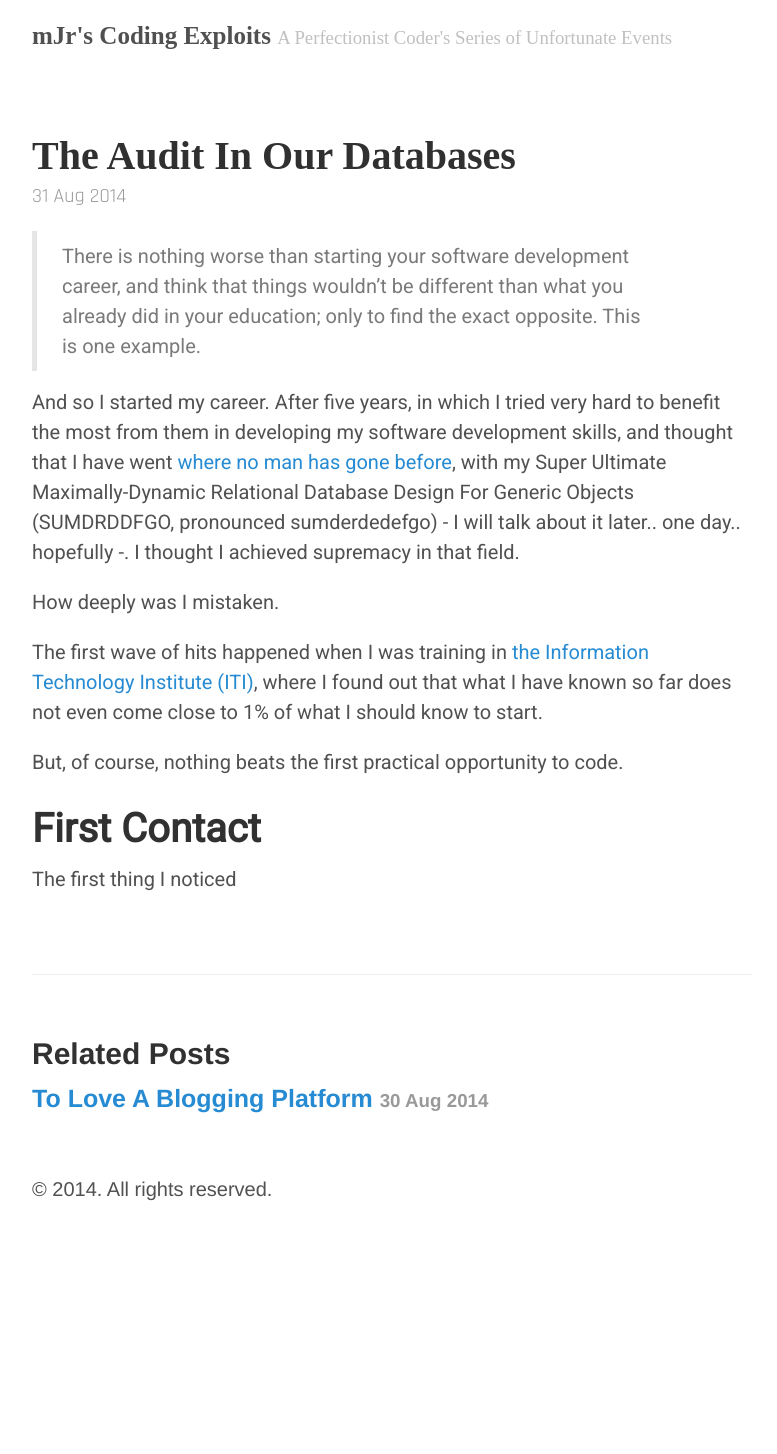
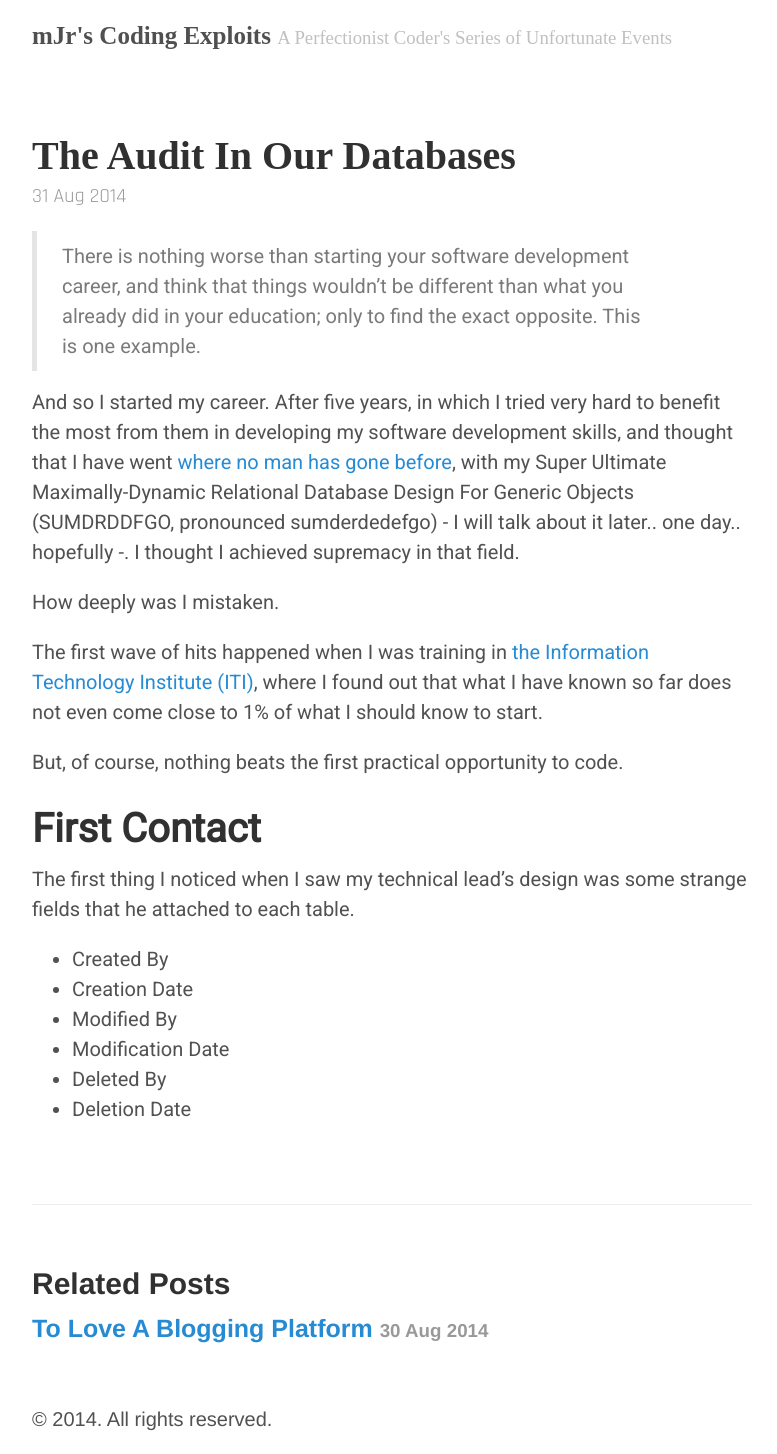
Before and after one commit to mustafajnr/mustafajnr.github.io, a Jekyll site: the page built from _posts/2014-08-31-the-audit-in-our-databases.md, in a window 1280 px wide. Shown: the whole page, without its empty margins (248-1025 px from the left). Built offline with Jekyll 4.4.1, drawn with Linux system fonts in a browser that asks for light colours; some web fonts are replaced; Markdown is read by kramdown in place of the engine named in the settings; before the commit the page ends 1224 px from its top, so only the background shows below that.

Commit message:
Update 2014-08-31-the-audit-in-our-databases.md

```diff
--- a/_posts/2014-08-31-the-audit-in-our-databases.md
+++ b/_posts/2014-08-31-the-audit-in-our-databases.md
@@ -16,4 +16,11 @@ But, of course, nothing beats the first practical opportunity to code.
 
 # First Contact
 
-The first thing I noticed
+The first thing I noticed when I saw my technical lead's design was some strange fields that he attached to each table.
+
+* Created By
+* Creation Date
+* Modified By
+* Modification Date
+* Deleted By
+* Deletion Date
```
